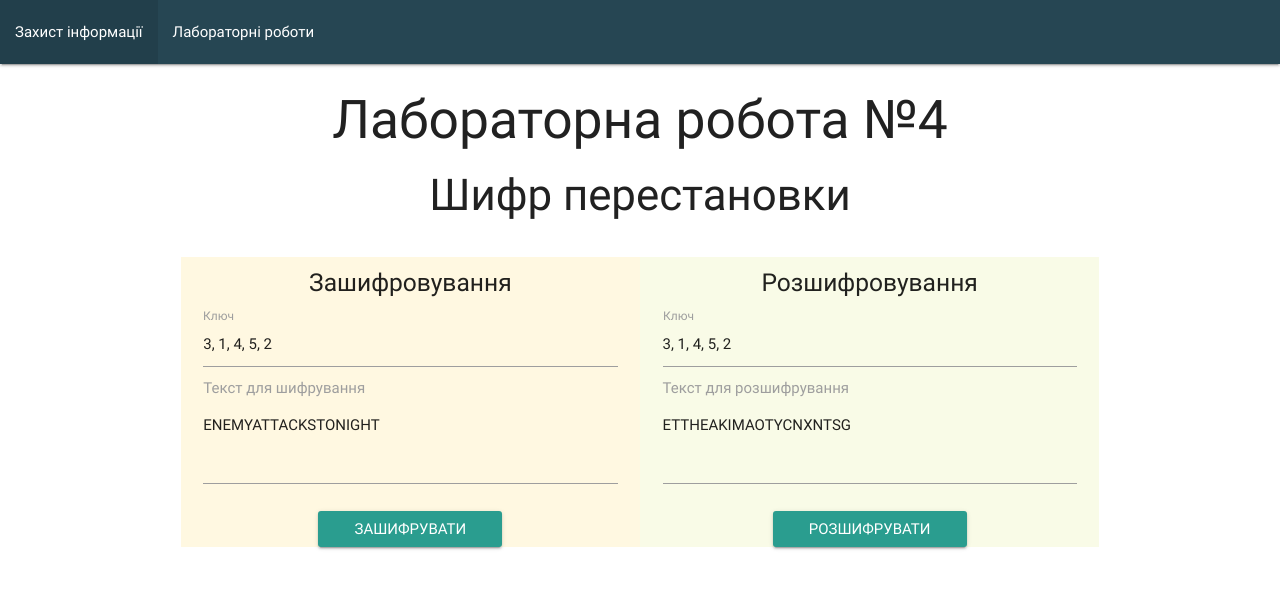
After one commit to alexei-alexov/information_protecition, a Flask app: page /lab/4 in a window 1280 px wide. The commit adds this page. Shown: the top 589 px of the page. Run offline with Flask 2, Linux system fonts and the light colour scheme.

Commit message:
Done swaper cipher (lab4)

```diff
--- a/ciphers/__init__.py
+++ b/ciphers/__init__.py
@@ -2,3 +2,4 @@ from ciphers.ciphers import *
 from ciphers.playfair import Playfair
 from ciphers.foursquare import Foursquare
 from ciphers.vigenere import Vigenere
+from ciphers.swaper import Swaper
--- a/run.py
+++ b/run.py
@@ -5,7 +5,7 @@ It have menu.
 """
 from flask import Flask, request, render_template
 
-from ciphers import additive_cipher, multiply_cipher, affine_cipher, Playfair, Foursquare, Vigenere
+from ciphers import additive_cipher, multiply_cipher, affine_cipher, Playfair, Foursquare, Vigenere, Swaper
 
 
 PATH_ROOT = "/"
@@ -38,14 +38,6 @@ PARAMS = (
 
     ("raffine_data", "TEST STRING"),
     ("raffine_result", None),
-
-    ("swaper_key", "3, 1, 4, 5, 2"),
-    ("swaper_data", "TEST STRING"),
-    ("swaper_result", None),
-
-    ("rswaper_key", "3, 1, 4, 5, 2"),
-    ("rswaper_data", "TEST STRING"),
-    ("rswaper_result", None),
 )
 
 PARAMS_2 = (
@@ -79,6 +71,16 @@ PARAMS_3 = (
     ("rvigenere_data", "ФОЧИВЕБІЯЖРРЮОШІЧ"),
     ("rvigenere_result", None),
 
+)
+
+PARAMS_4 = (
+    ("swaper_key", "3, 1, 4, 5, 2"),
+    ("swaper_data", "ENEMYATTACKSTONIGHT"),
+    ("swaper_result", None),
+
+    ("rswaper_key", "3, 1, 4, 5, 2"),
+    ("rswaper_data", "ETTHEAKIMAOTYCNXNTSG"),
+    ("rswaper_result", None),
 )
 
 
@@ -190,4 +192,28 @@ def lab3_page():
     return render_template("labs/lab3.html", **default_context)
 
 
+@app.route(PATH_LAB_4, methods=['GET', 'POST'])
+def lab4_page():
+
+    default_context = {}
+    default_context['last_action'] = request.form.get("action", "swaper")
+    for param in PARAMS_4:
+        default_context[param[0]] = request.form.get(param[0], param[1])
+
+    if request.method == 'POST':
+        try:
+            print(default_context)
+            if default_context['last_action'] == 'swaper':
+                v = Swaper(default_context['swaper_key'])
+                default_context['swaper_result'] = v.encode_data(default_context['swaper_data'])
+            elif default_context['last_action'] == 'rswaper':
+                v = Swaper(default_context['rswaper_key'])
+                default_context['rswaper_result'] = v.decode_data(default_context['rswaper_data'])
+            print(default_context)
+        except Exception as err:
+            print("exception: ", err)
+
+    return render_template("labs/lab4.html", **default_context)
+
+
 app.run(port=8002, debug=True, host='0.0.0.0', threaded=True)
--- a/templates/base.html
+++ b/templates/base.html
@@ -14,6 +14,7 @@
             <li><a href="/lab/1">Лабораторна №1</a></li>
             <li><a href="/lab/2">Лабораторна №2</a></li>
             <li><a href="/lab/3">Лабораторна №3</a></li>
+            <li><a href="/lab/4">Лабораторна №4</a></li>
         </ul>
         <nav>
             <div class="nav-wrapper">
--- a/templates/labs/lab2.html
+++ b/templates/labs/lab2.html
@@ -1,5 +1,5 @@
 {% extends 'base.html' %}
-{% block title %}Лабораторна робота №2. Шифри заміни.{% endblock title %}
+{% block title %}Лабораторна робота №2. Шифр Плейфера та подвійного квадрата.{% endblock title %}
 {% block content %}
 <div class="row">
     <center>
--- /dev/null
+++ b/templates/labs/lab4.html
@@ -0,0 +1,77 @@
+{% extends 'base.html' %}
+{% block title %}Лабораторна робота №4. Шифр перестановки.{% endblock title %}
+{% block content %}
+<div class="row">
+    <center>
+    <h2>Лабораторна робота №4</h2>
+    <h3>Шифр перестановки</h3>
+    </center>
+</div>
+<div class="row">
+    <div id="swaper" class="col s12">
+        <div class="row">
+            <div class="col s6 amber lighten-5">
+                <h5 class="center-align">Зашифровування</h5>
+                <form method="POST">
+                    <div class="input-field col s12">
+                        <input id="swaper-key" step="1"  placeholder="3, 1, 4, 5, 2"
+                            name="swaper_key" type="text" class="validate"
+                            value="{{swaper_key}}">
+                        <label for="swaper-key">Ключ</label>
+                    </div>
+                    <div class="input-field col s12">
+                        <textarea id="swaper-data" name="swaper_data" class="materialize-textarea validate">{{swaper_data}}</textarea>
+                        <label for="swaper-data">Текст для шифрування</label>
+                    </div>
+                    <input type="hidden" name="action" value="swaper">
+                    <center>
+                        <input type="submit" class="waves-effect waves-light btn" value="Зашифрувати"/>
+                    </center>
+                </form>
+                {% if swaper_result %}
+                <hr>
+                <div class="row">
+                    <br>
+                    <div class="col s12">
+                        <center>Результат:</center>
+                        <p>{{swaper_result}}</p>
+                    </div>
+
+                </div>
+                {% endif %}
+            </div>
+            <div class="col s6 lime lighten-5">
+                <h5 class="center-align">Розшифровування</h5>
+                <form method="POST">
+                <div class="input-field col s12">
+                    <input id="rswaper-key" step="1" placeholder="3, 1, 4, 5, 2"
+                        name="rswaper_key" type="text" class="validate"
+                        value="{{rswaper_key}}">
+                    <label for="rswaper-key">Ключ</label>
+                </div>
+                <div class="input-field col s12">
+                    <textarea id="rswaper-data" name="rswaper_data" class="materialize-textarea validate">{{rswaper_data}}</textarea>
+                    <label for="rswaper-data">Текст для розшифрування</label>
+                </div>
+                <input type="hidden" name="action" value="rswaper">
+                <center>
+                    <input type="submit" class="waves-effect waves-light btn" value="Розшифрувати"/>
+                </center>
+                </form>
+                {% if rswaper_result %}
+                <hr>
+                <div class="row">
+                    <br>
+                    <div class="col s12">
+                        <center>Результат:</center>
+                    </div>
+                    <div class="col s12">
+                        {{ rswaper_result }}
+                    </div>
+                </div>
+                {% endif %}
+            </div>
+        </div>
+    </div>
+</div>
+{% endblock content %}
```
Also changed, not shown: ciphers/swaper.py (+10 -0 lines), templates/main_page.html (+8 -1 lines).
